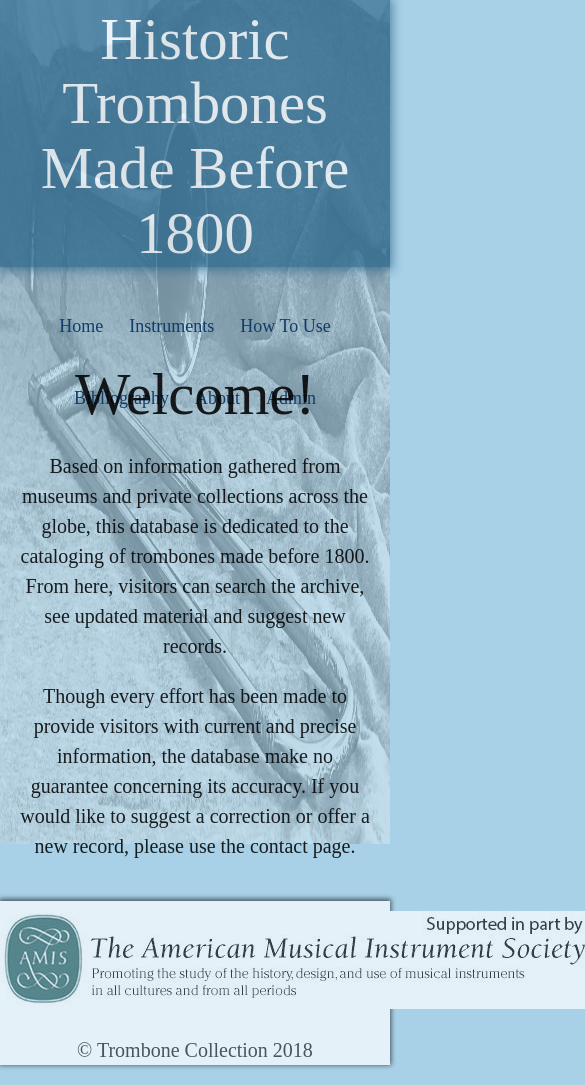
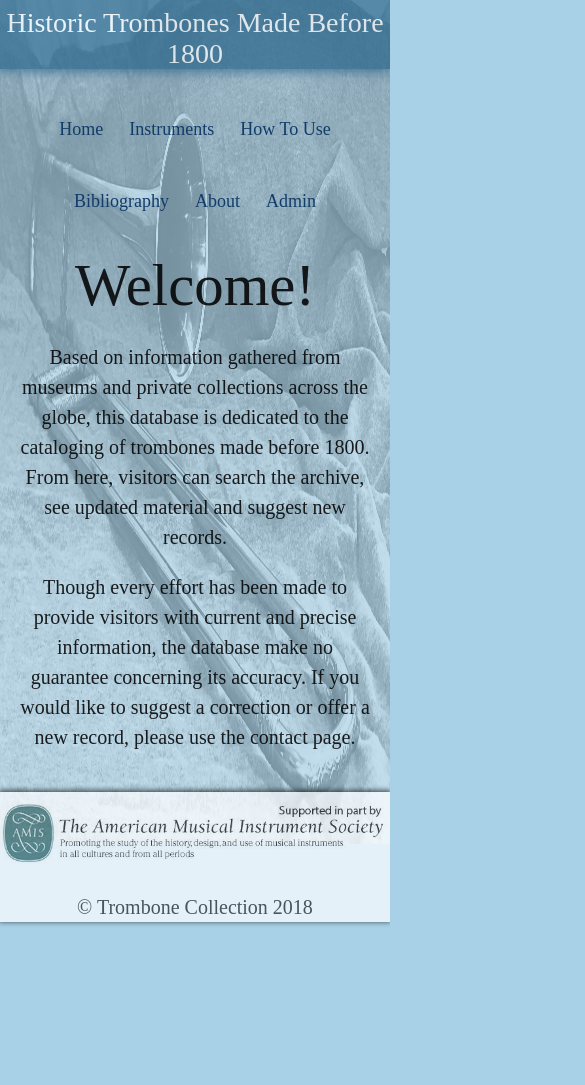
Before and after one commit to maximusunc/tromboneCollection, a React (Create React App) app in the folder client/: page / in a window 390 px wide. Shown: the whole page, 585 px wide, since content can reach past the window. After the commit the page ends 942 px from the top, so only its background shows below. Built offline with nearby package versions, Linux system fonts and the light colour scheme; a web font is replaced by a local one.

Commit message:
added some media queries and  still working on no image image

```diff
--- a/client/src/components/footer/footer.css
+++ b/client/src/components/footer/footer.css
@@ -13,3 +13,8 @@
 #AMIS {
     margin-top: 10px;
 }
+@media screen and (max-width: 600px) {
+    #AMIS {
+        width: 100%;
+    }
+}
--- a/client/src/components/header/header.css
+++ b/client/src/components/header/header.css
@@ -9,3 +9,8 @@
     background-color: #29648A;
     opacity: 0.70;
 }
+@media screen and (max-width: 650px) {
+    #header {
+        font-size: 28px;
+    }
+}
--- a/client/src/components/navbar/navbar.css
+++ b/client/src/components/navbar/navbar.css
@@ -20,3 +20,8 @@
 a.link.active {
     color: white;
 }
+@media screen and (max-width: 650px) {
+    nav {
+        height: 100%;
+    }
+}
--- a/client/src/components/tromboneDetail/tromboneDetail.js
+++ b/client/src/components/tromboneDetail/tromboneDetail.js
@@ -3,7 +3,7 @@
 
 const Details = (props) =>
     <div>
-        <img id="pic" src={props.trombone.image ? (props.trombone.image) : "../images/no_image_available.jpeg"} alt={props.trombone.maker} />
+        <img id="pic" src={props.trombone.image ? (props.trombone.image) : "./images/no_image_available.jpeg"} alt={props.trombone.maker} />
         <ul className="details">
             <li className="detail"><h6>Maker:</h6> {props.trombone.maker}</li>
             <li className="detail"><h6>Date:</h6> {props.trombone.date}</li>
```
Also changed, not shown: client/public/index.html (+0 -9 lines), 11 other files (tests, documents, lock files or other folders).
